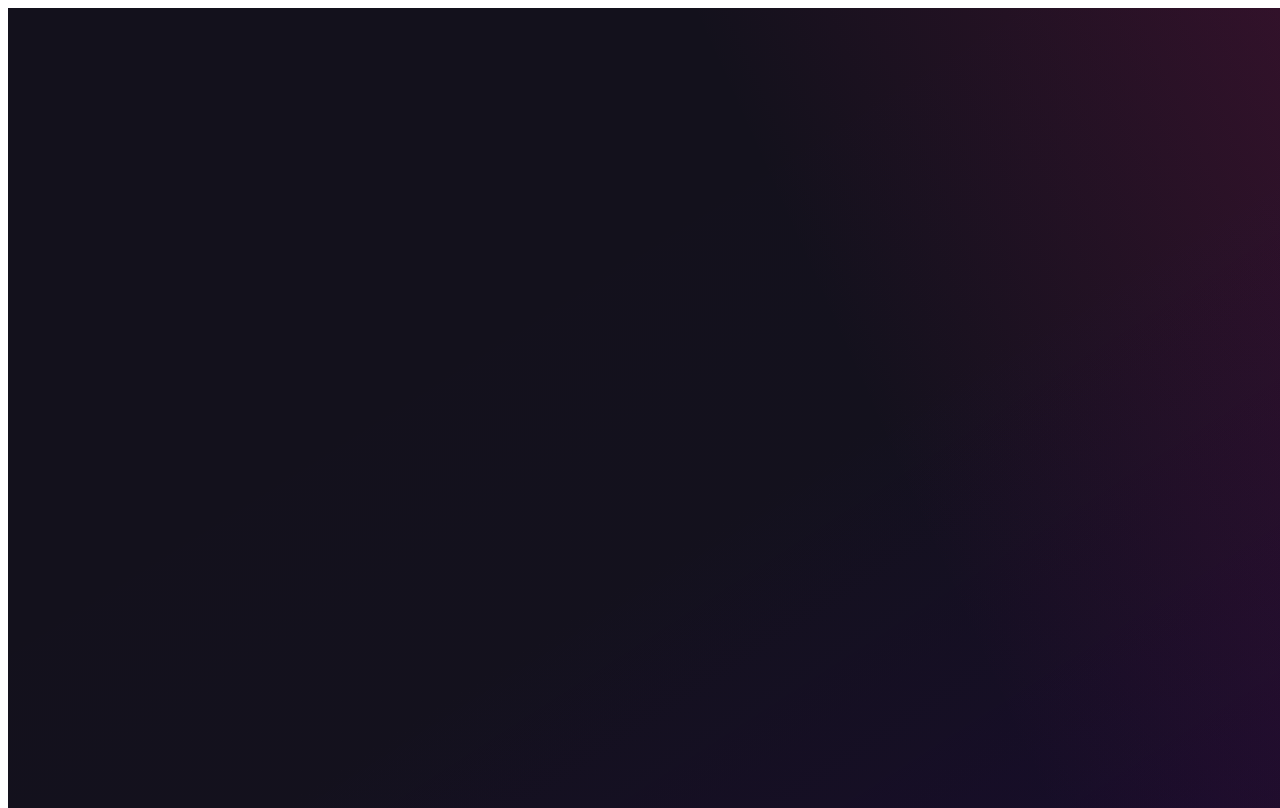
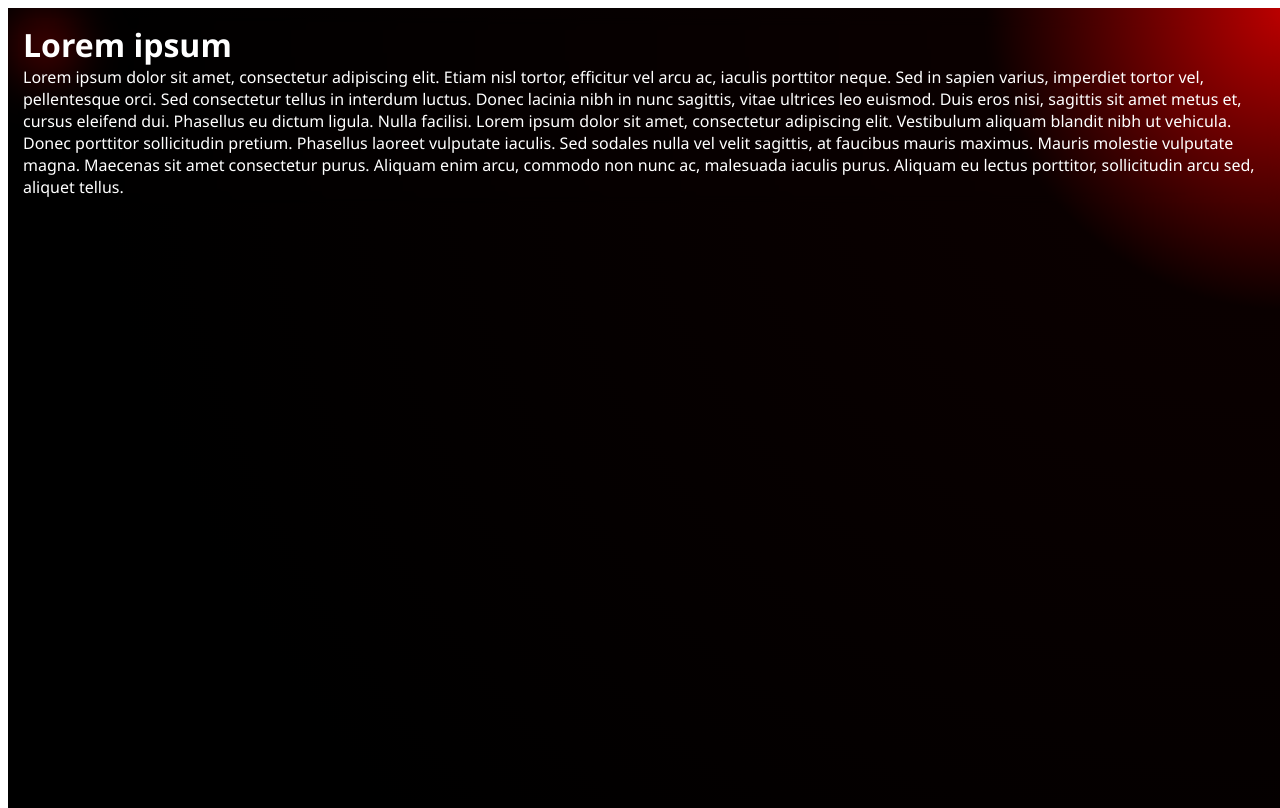
Before and after one commit to StarNumber12046/someGoodStyling, a plain HTML site: page index.html in a window 1280 px wide. Drawn offline with Linux system fonts and the light colour scheme.

Commit message:
New stuff

```diff
--- a/index.html
+++ b/index.html
@@ -9,7 +9,24 @@
   </head>
   <body>
     <div id="wrapper">
-    <div id="content"></div>
+      <div id="mover"></div>
+
+        <div id="content">
+          <h1>Lorem ipsum</h1>
+          Lorem ipsum dolor sit amet, consectetur adipiscing elit. Etiam nisl
+          tortor, efficitur vel arcu ac, iaculis porttitor neque. Sed in sapien
+          varius, imperdiet tortor vel, pellentesque orci. Sed consectetur
+          tellus in interdum luctus. Donec lacinia nibh in nunc sagittis, vitae
+          ultrices leo euismod. Duis eros nisi, sagittis sit amet metus et,
+          cursus eleifend dui. Phasellus eu dictum ligula. Nulla facilisi. Lorem
+          ipsum dolor sit amet, consectetur adipiscing elit. Vestibulum aliquam
+          blandit nibh ut vehicula. Donec porttitor sollicitudin pretium.
+          Phasellus laoreet vulputate iaculis. Sed sodales nulla vel velit
+          sagittis, at faucibus mauris maximus. Mauris molestie vulputate magna.
+          Maecenas sit amet consectetur purus. Aliquam enim arcu, commodo non
+          nunc ac, malesuada iaculis purus. Aliquam eu lectus porttitor,
+          sollicitudin arcu sed, aliquet tellus.
+    </div>
     </div>
   </body>
 </html>
--- a/script.js
+++ b/script.js
@@ -0,0 +1,11 @@
+function mouse_position() {
+  var e = window.event;
+
+  var stuff = document.getElementById('mover');
+  let left = e.pageX - 37.5;
+  let top = e.pageY - 37.5;
+  stuff.style.left = left + 'px';
+  stuff.style.top = top + 'px';
+}
+
+document.addEventListener('mousemove', mouse_position);
--- a/styles.css
+++ b/styles.css
@@ -4,22 +4,42 @@
   position: absolute;
   margin: 0%;
   overflow: hidden;
-  background: linear-gradient(
-      327.21deg,
-      rgba(33, 0, 75, 0.24) 3.65%,
-      rgba(60, 0, 136, 0) 40.32%
+  background: radial-gradient(
+      circle at top right,
+      #be0000,
+      #0a0000 20%,
+      #000000 80%
     ),
-    linear-gradient(
-      245.93deg,
-      rgba(209, 21, 111, 0.16) 0%,
-      rgba(209, 25, 80, 0) 36.63%
-    ),
-    linear-gradient(
-      147.6deg,
-      rgba(58, 19, 255, 0) 29.79%,
-      rgba(98, 19, 255, 0.01) 85.72%
-    ),
-    #13111c;
+    #000000;
+}
+
+#mover {
+  position: absolute;
+  width: 75px;
+  height: 75px;
+  filter: blur(25px);
+  background: radial-gradient(circle, #a10000, rgba(0, 0, 0, 0) 75%);
+}
+
+* {
+  pointer-events: none;
+  cursor: initial;
+}
+
+h1 {
+  padding: 0;
+  margin: 0;
+}
+
+#content {
+  backdrop-filter: blur(5px);
+  /* background-color: rgba(0, 0, 0, 0.2); */
+  border-radius: 10px;
+  text-justify: newspaper;
+  padding: 5px;
+  color: white;
+  margin: 10px;
+  font-family: 'Segoe UI', Tahoma, Geneva, Verdana, sans-serif;
 }
 body {
   overflow: hidden;
```
